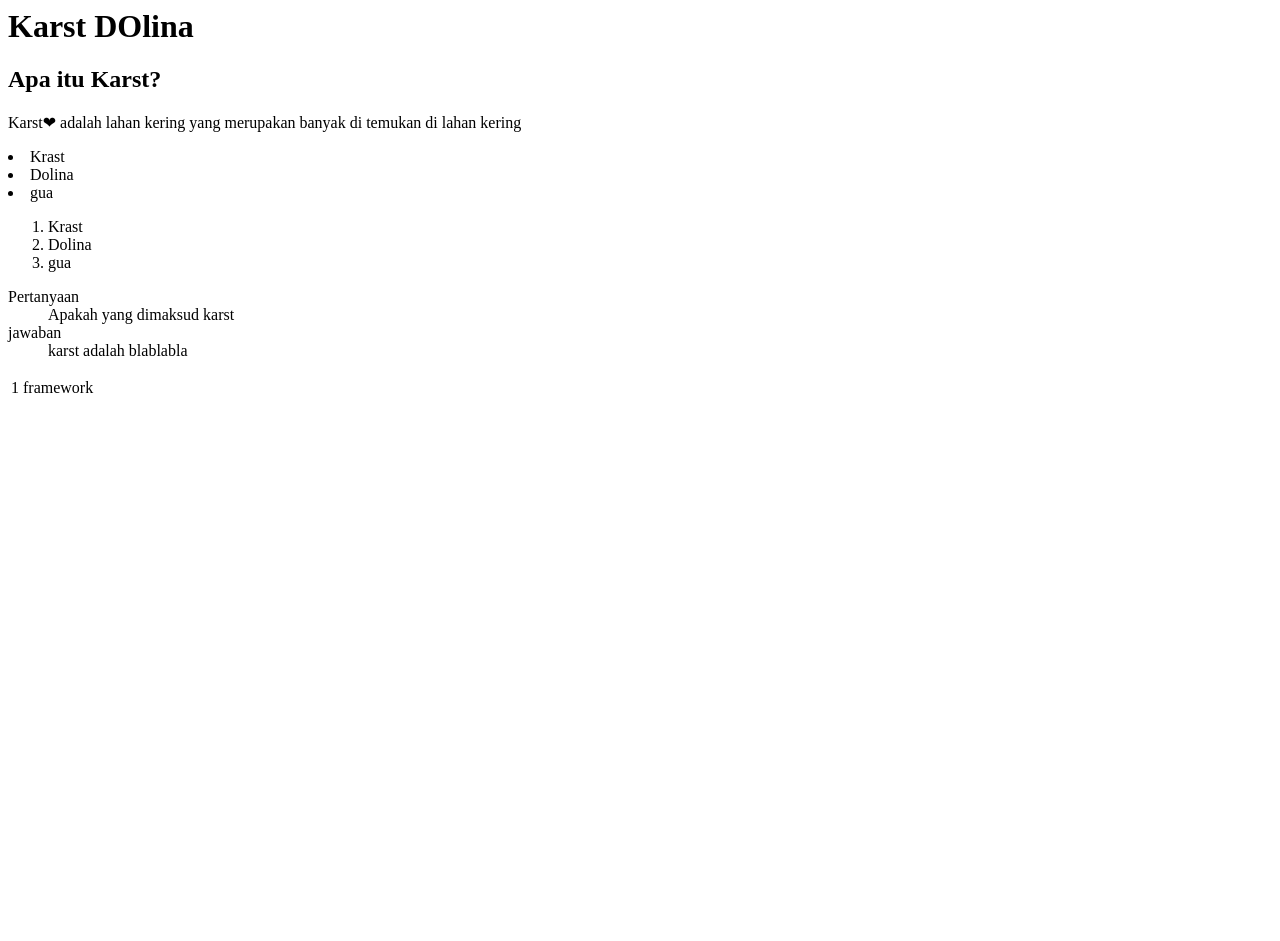
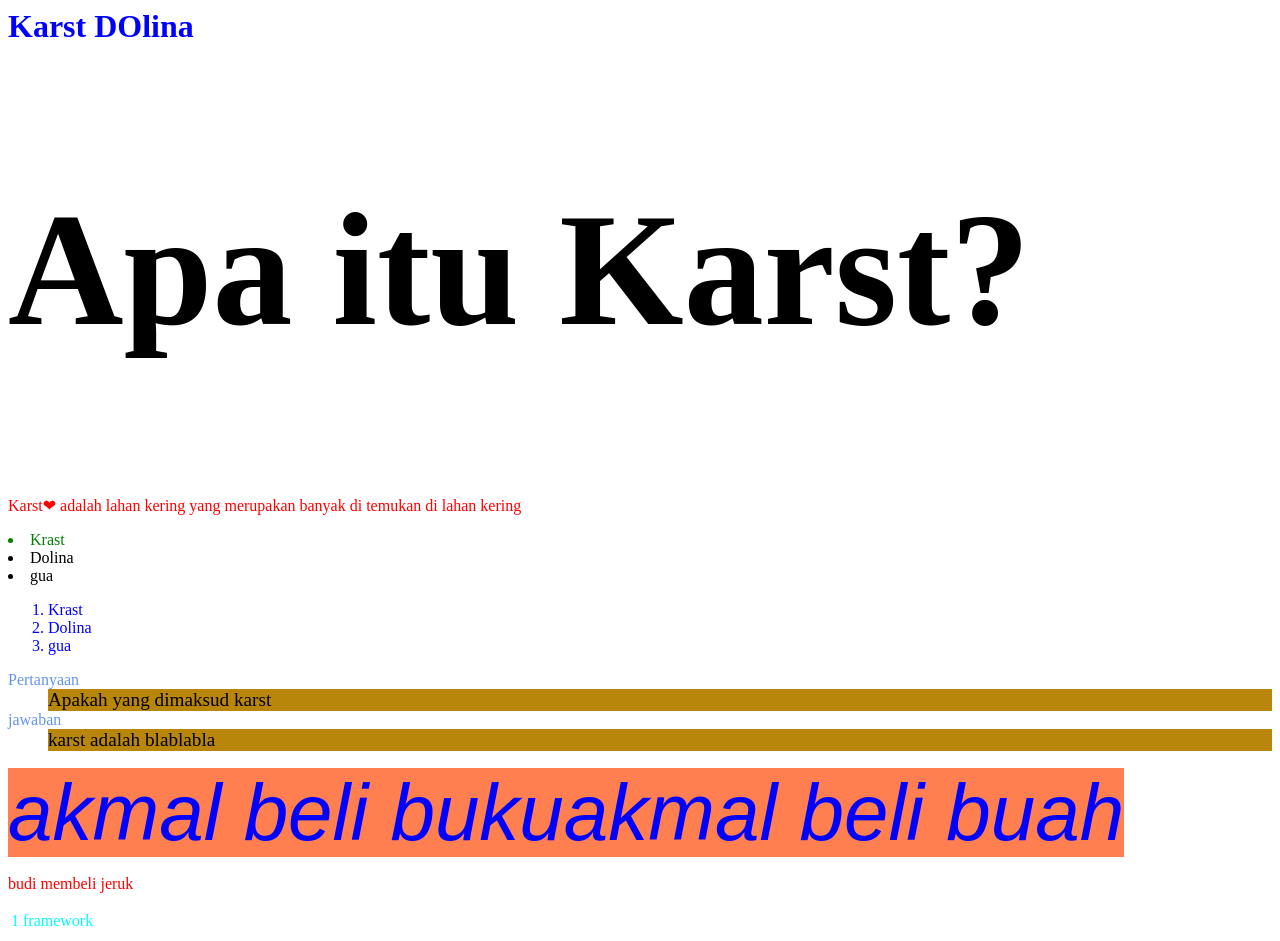
Before and after one commit to fauzanakmal23/WebGIS-Week2, a plain HTML site: page index.html in a window 1280 px wide. Before the commit the page ends 800 px from the top, so only its background shows below. Drawn offline with Linux system fonts and the light colour scheme.

Commit message:
update css

```diff
--- /dev/null
+++ b/index.css
@@ -0,0 +1,26 @@
+p {
+    color :red
+}
+li.belajar-css {
+    color: green;
+}
+
+.js-mapping{
+    color: blue;
+}
+
+.js-map{
+    color: blue ;
+    background-color: coral;
+    font-family: Arial, Helvetica, sans-serif;
+    font-size: 5em;
+}
+
+.blue{
+    color: cornflowerblue;
+}
+
+.red{
+    background-color: darkgoldenrod;
+    font-size: larger;
+}
--- a/index.html
+++ b/index.html
@@ -21,34 +21,49 @@
     <title>Document</title>
 </head>
 <body>
-    <h1>Karst DOlina</h1>
-    <h2>Apa itu Karst?</h2>
+    <link rel="stylesheet" href="index.css" />
+    <h1 style="color: blue;">Karst DOlina</h1>
+    <h2 style="font-size: 10em;">Apa itu Karst?</h2>
+
 <p>Karst❤ adalah lahan kering yang merupakan banyak di temukan di lahan kering</p>
 <ui>
-    <li>Krast</li>
+    <li class="belajar-css">Krast</li>
     <li>Dolina</li>
     <li>gua</li>
 </ui>
 <ol>
-    <li>Krast</li>
-    <li>Dolina</li>
-    <li>gua</li>
+    <li class="js-mapping">Krast</li>
+    <li class="js-mapping">Dolina</li>
+    <li class="js-mapping">gua</li>
 
 </ol>
 
 <dl>
-    <dt> Pertanyaan</dt>
-    <dd> Apakah yang dimaksud karst</dd>
-    <dt>jawaban</dt>
-    <dd>karst adalah blablabla</dd>
+    <dt class="blue"> Pertanyaan</dt>
+    <dd class="red"> Apakah yang dimaksud karst</dd>
+    <dt class="blue">jawaban</dt>
+    <dd class="red">karst adalah blablabla</dd>
 </dl>
 <!-- best practice -->
 
 <table>
+    <style>
+        td{
+           color: aqua;
+        }
+    </style>
     <tr>
         <td>1</td>
         <td>framework</td>
     </tr>
+
+
+    <i class="js-map">akmal beli buku</i>
+    <i class="js-map">akmal beli buah</i>
+
+
+    <p>budi membeli jeruk</p>
+
 </table>
 </body>
 </html>
```
